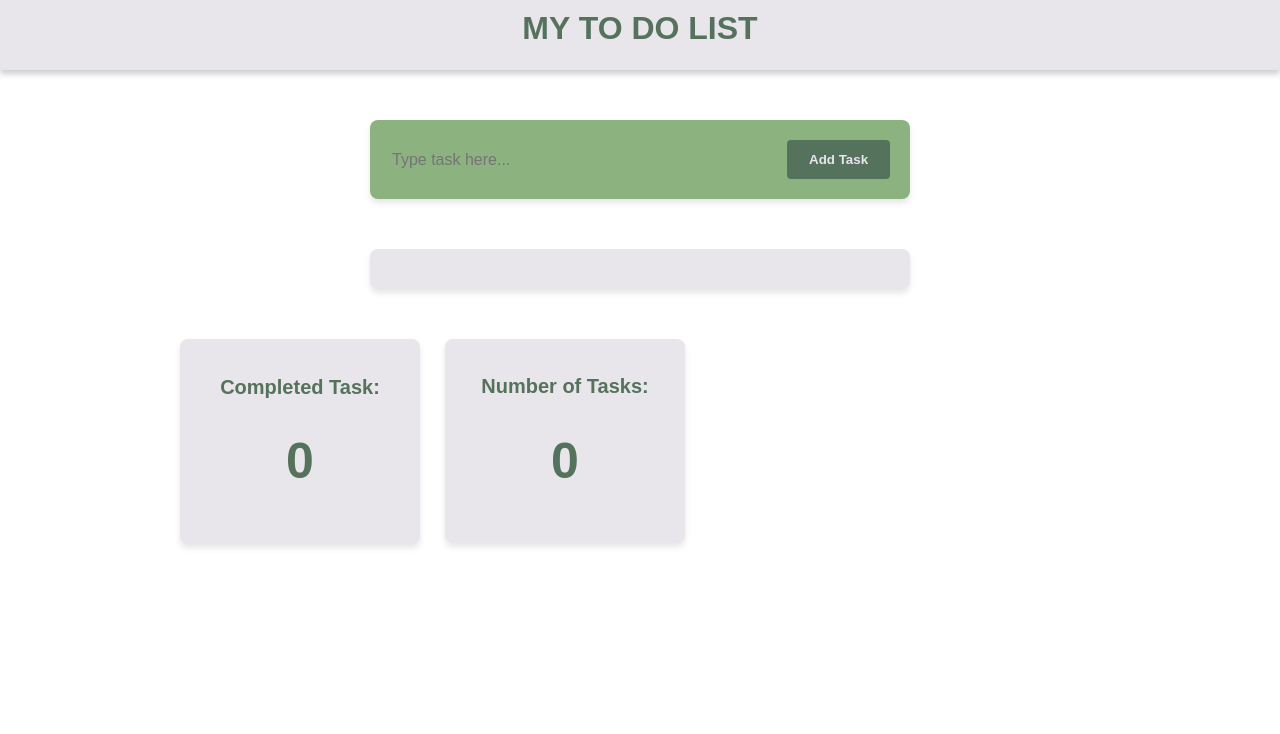
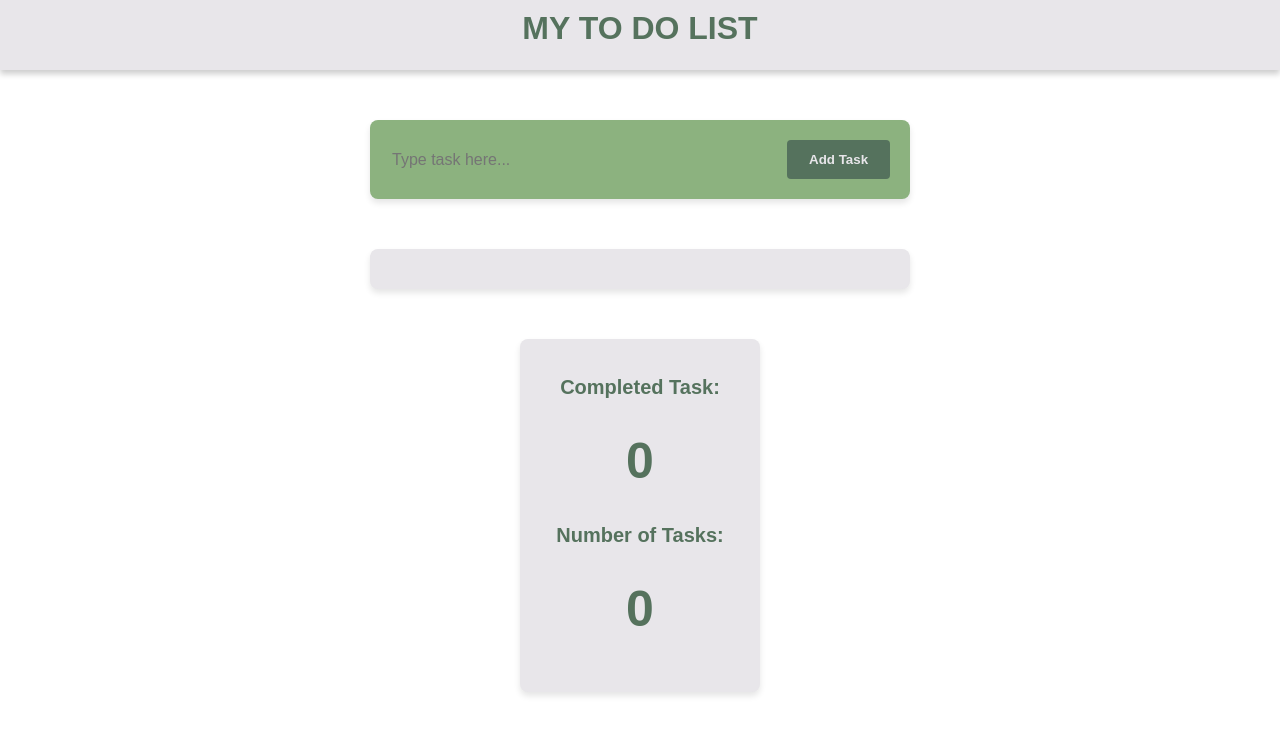
Before and after one commit to jontot27/ToDoApp, a React (Vite) app in the folder todoapp/: page / in a window 1280 px wide. Shown: the top 734 px of the page. Built offline with nearby package versions, Linux system fonts and the light colour scheme.

Commit message:
Sorting Items In A Todo List

```diff
--- a/todoapp/src/components/Footer.jsx
+++ b/todoapp/src/components/Footer.jsx
@@ -1,18 +1,14 @@
 import style from "./footer.module.css";
 export default function Footer({ completedTodos, totalTodos }) {
   return (
-    <div>
-      <div className={style.footerCompletedTask}>
-        <span>
-          <h2 className={style.completedTaskText}>Completed Task:</h2>
-          <h1 className={style.completedTaskNumber}>{completedTodos}</h1>
-        </span>
+    <div className={style.footerCompletedTask}>
+      <div>
+        <h2 className={style.completedTaskText}>Completed Task:</h2>
+        <h1 className={style.completedTaskNumber}>{completedTodos}</h1>
       </div>
-      <div className={style.footerTasksNumber}>
-        <span>
-          <h2 className={style.completedTaskText}>Number of Tasks:</h2>
-          <h1 className={style.completedTaskNumber}>{totalTodos}</h1>
-        </span>
+      <div>
+        <h2 className={style.completedTaskText}>Number of Tasks:</h2>
+        <h1 className={style.completedTaskNumber}>{totalTodos}</h1>
       </div>
     </div>
   );
--- a/todoapp/src/components/TodoList.jsx
+++ b/todoapp/src/components/TodoList.jsx
@@ -2,9 +2,12 @@ import TodoItems from "./TodoItems";
 import style from "./todolist.module.css";
 
 export default function TodoList({ toDos, setTodos }) {
+  const sortedTodos = toDos
+    .slice()
+    .sort((a, b) => Number(a.done) - Number(b.done));
   return (
     <div className={style.list}>
-      {toDos.map((item) => (
+      {sortedTodos.map((item) => (
         <TodoItems
           key={item.name}
           item={item}
--- a/todoapp/src/components/footer.module.css
+++ b/todoapp/src/components/footer.module.css
@@ -3,10 +3,9 @@
   border-radius: 8px;
   box-shadow: 0 4px 6px rgba(0, 0, 0, 0.1);
   width: 200px;
+  padding: 20px;
   margin: 0 auto;
-  padding: 20px;
   margin-top: 50px;
-  margin-left: 180px;
 }
 .completedTaskText {
   color: #55725d;
@@ -19,14 +18,3 @@
   font-size: 50px;
   text-align: center;
 }
-
-.footerTasksNumber {
-  background-color: #e8e6ea;
-  border-radius: 8px;
-  box-shadow: 0 4px 6px rgba(0, 0, 0, 0.1);
-  width: 200px;
-  margin: 0 auto;
-  padding: 20px;
-  margin-top: -205px;
-  margin-left: 445px;
-}
```
